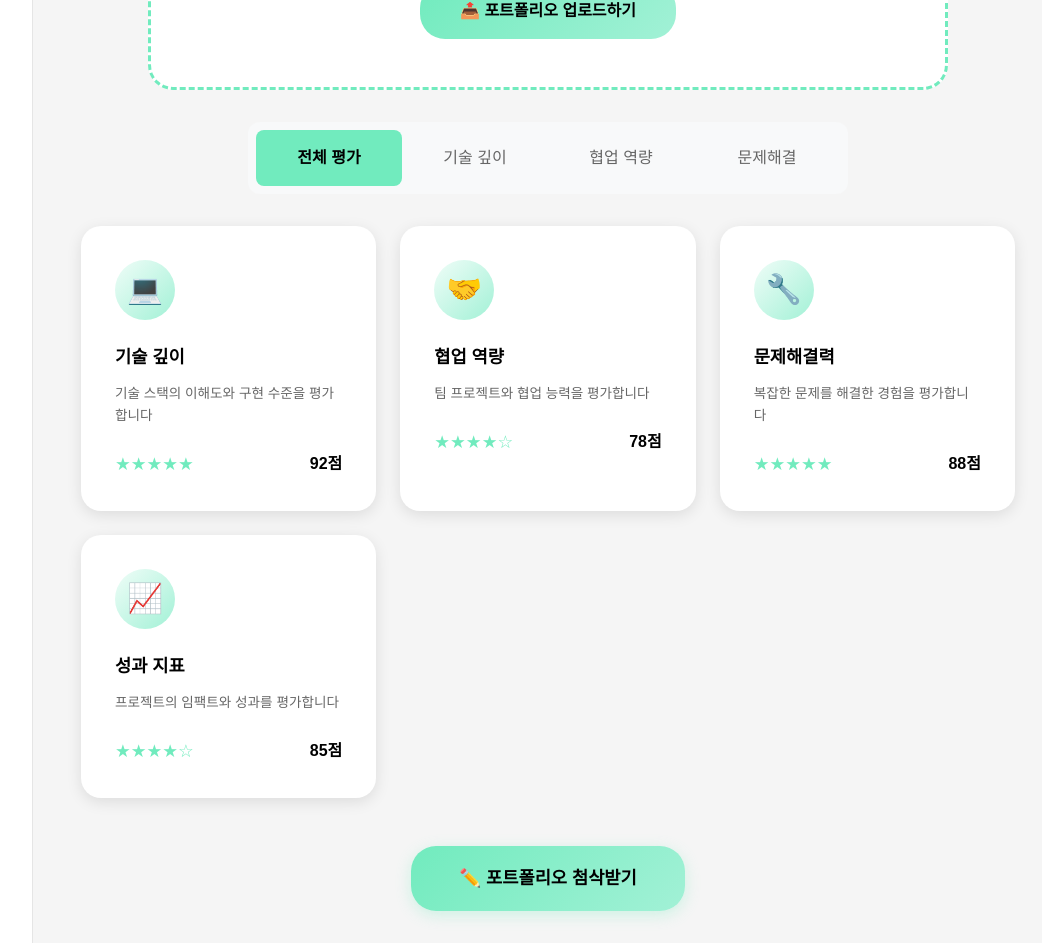
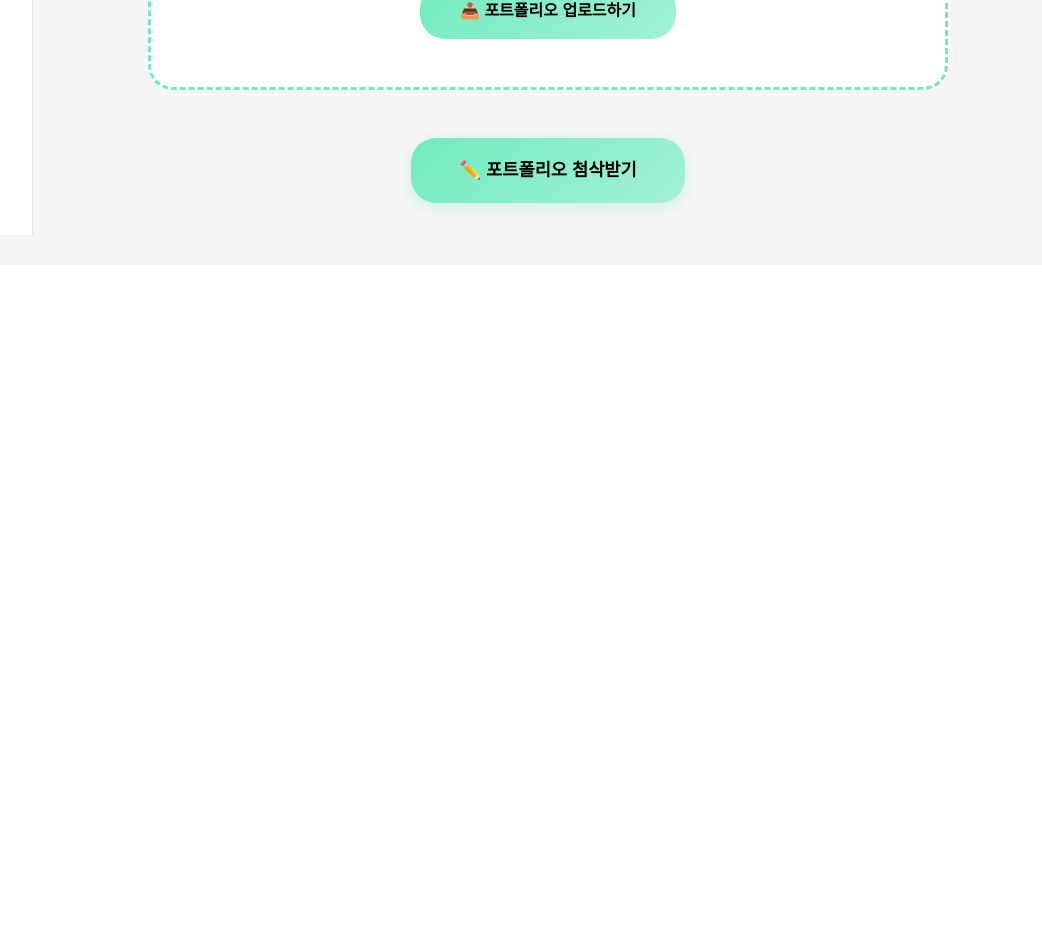
Before and after one commit to llbk-team/llbky-front, a Vue app: page /resume/portfolio/write in a window 1280 px wide. Shown: the part 620-1563 px from the top of the page, without its empty margins (217-1259 px from the left). After the commit the page ends 885 px from the top, so only its background shows below. Built offline with nearby package versions, Linux system fonts and the light colour scheme; a web font is replaced by a local one.

Commit message:
fix: 포트폴리오 업로드 변경함

```diff
--- a/src/views/resume/PortfolioCoach.vue
+++ b/src/views/resume/PortfolioCoach.vue
@@ -82,13 +82,6 @@
           </h2>
         </div>
 
-        <!-- Score Circle -->
-        <div class="score-section">
-          <div class="score-circle">
-            <div class="score-value">{{ analysisData.score }}</div>
-            <div class="score-label">점</div>
-          </div>
-        </div>
 
         <!-- Feedback Sections -->
         <div class="feedback-sections">
--- a/src/views/resume/PortfolioWrite.vue
+++ b/src/views/resume/PortfolioWrite.vue
@@ -38,40 +38,7 @@
           </button>
         </div>
 
-        <!-- Tab Navigation -->
-        <div class="tab-nav">
-          <div
-            v-for="tab in tabs"
-            :key="tab.id"
-            class="tab-item"
-            :class="{ active: activeTab === tab.id }"
-            @click="setActiveTab(tab.id)"
-          >
-            {{ tab.name }}
-          </div>
-        </div>
 
-        <!-- Review Cards -->
-        <div class="review-grid">
-          <div
-            v-for="card in reviewCards"
-            :key="card.id"
-            class="review-card"
-            @click="selectCard(card)"
-          >
-            <div class="card-icon-wrapper">
-              {{ card.icon }}
-            </div>
-            <div class="card-title">{{ card.title }}</div>
-            <div class="card-description">
-              {{ card.description }}
-            </div>
-            <div class="rating-wrapper">
-              <div class="rating-stars">{{ card.stars }}</div>
-              <div class="rating-text">{{ card.score }}점</div>
-            </div>
-          </div>
-        </div>
 
         <!-- Action Button -->
         <div class="action-section">
```
